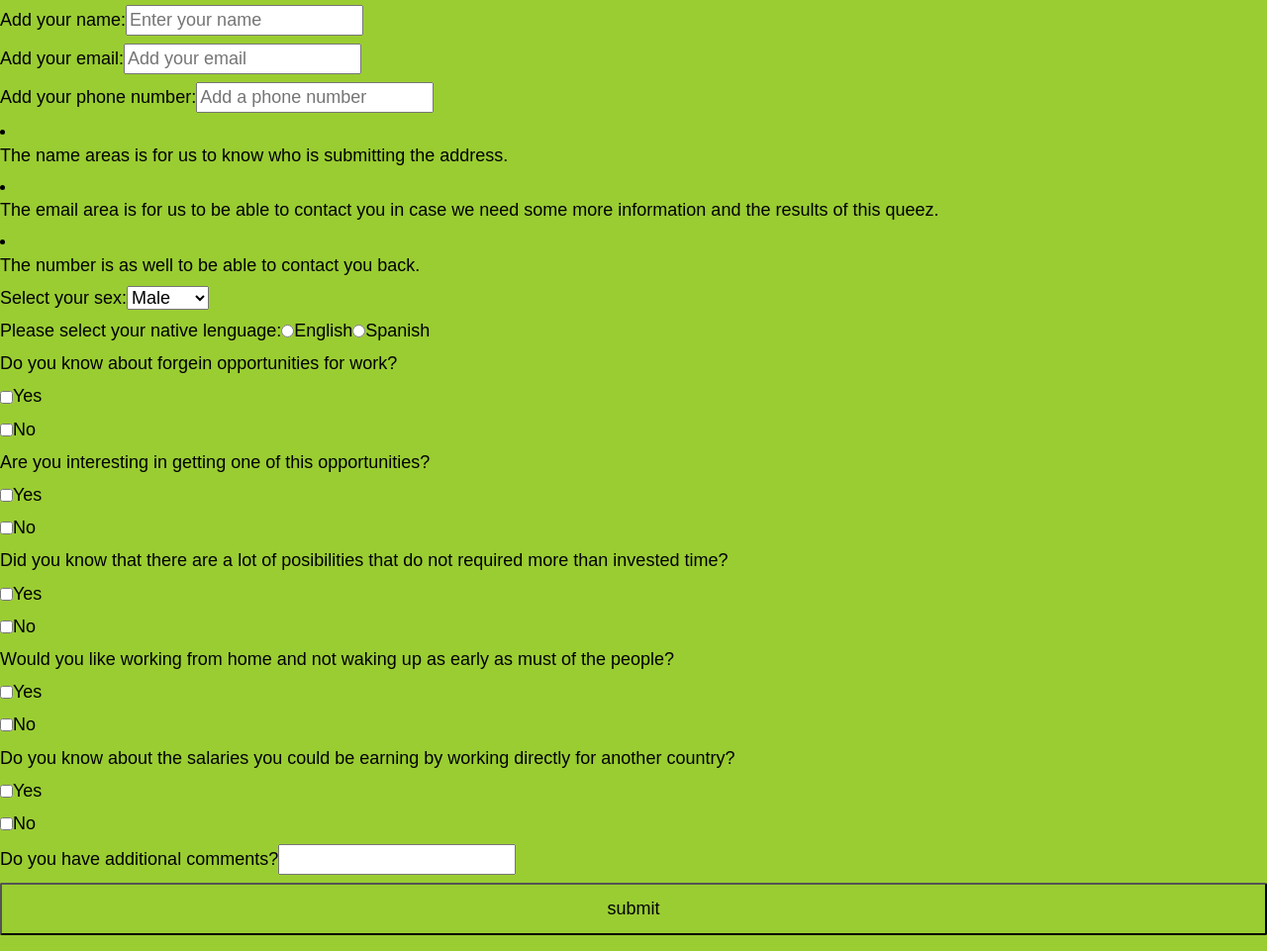
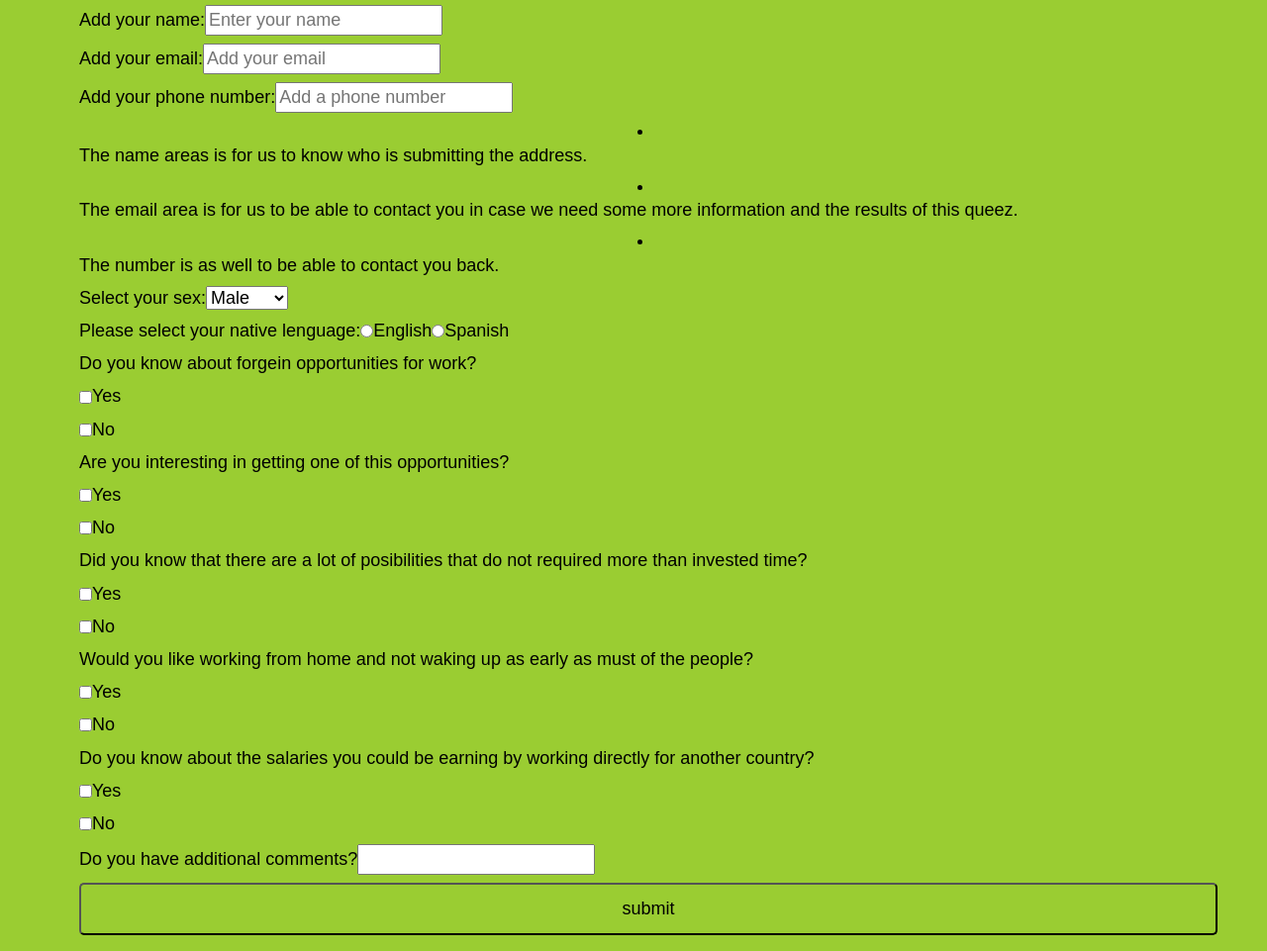
Before and after one commit to czantira/Survey-project, a plain HTML site: page index.html in a window 1280 px wide. Shown: the part 75-1036 px from the top of the page at 99% size. Drawn offline with Linux system fonts and the light colour scheme.

Commit message:
styling complete

```diff
--- a/index.html
+++ b/index.html
@@ -1,6 +1,12 @@
 <style>
     body{
         background-color: yellowgreen;
+        text-align: center;
+    }
+    form {
+        text-align: center;
+        margin-left: 80;
+        margin-right: 50;
     }
 
     button {
@@ -9,7 +15,7 @@
   padding: 0.75rem;
   background: var(--color-green);
   color: inherit;
-  border-radius: 2px;
+  border-radius: 5px;
   cursor: pointer;
 }
 #description {
@@ -28,6 +34,10 @@ label {
   h1,p {
   margin-top: 0;
   margin-bottom: 0.5rem;
+}
+
+html {
+    text-align: center;
 }
 
 
```
